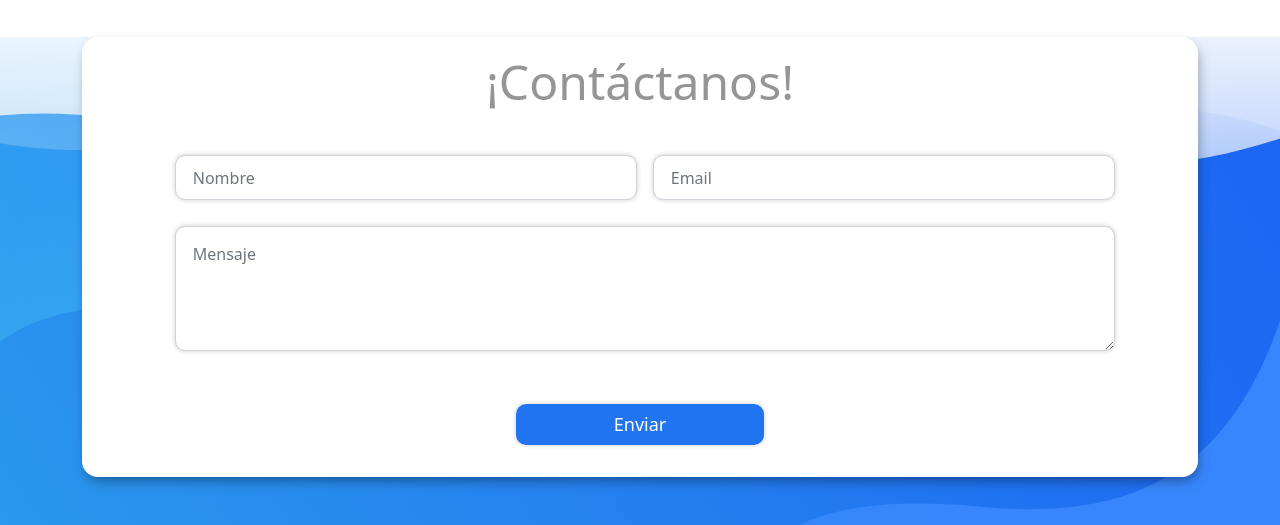
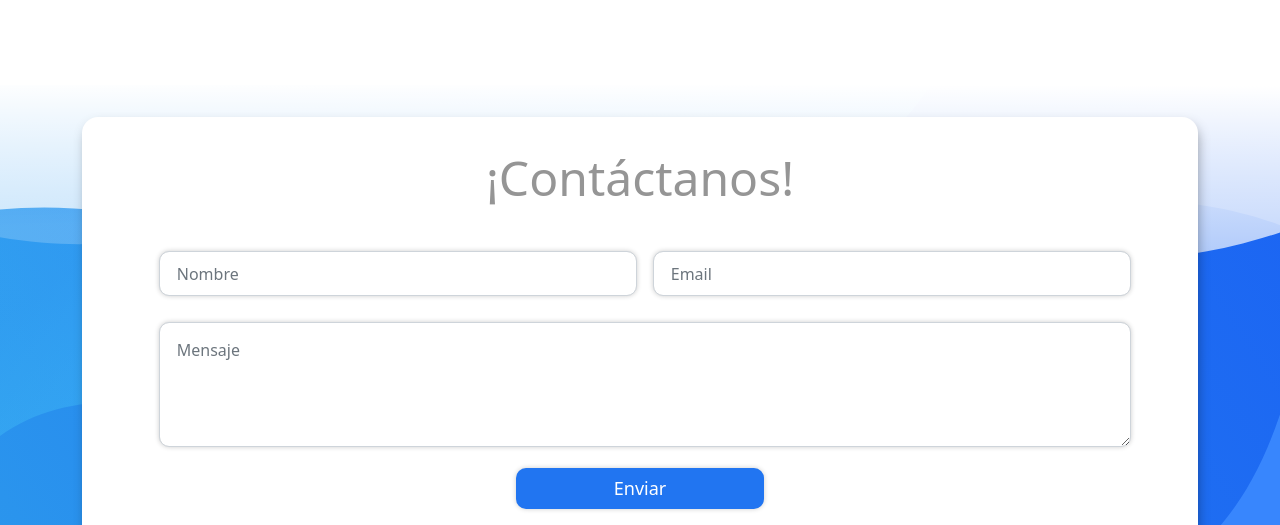
Before and after one commit to NxtFi/www.nxtfi.net, a plain HTML site: page index.html in a window 1280 px wide. Shown: the part 5190-5715 px from the top of the page. Drawn offline with nearby package versions, Linux system fonts and the light colour scheme.

Commit message:
fix spacing

```diff
--- a/assets/css/styles.css
+++ b/assets/css/styles.css
@@ -223,7 +223,6 @@ section {
 }
 
 
-
 .bgimage-features {
     width: 100%;
     height: 828.99px;
@@ -234,6 +233,26 @@ section {
     position: relative;
 }
 
+.bgimage-features:last-child{
+    padding-top: 5rem;
+    background-position: top 3rem center;
+}
+
+.form-title{
+    padding-top: 2rem;
+}
+
+.form-footer{
+    height: 100%;
+}
+
+form > .col-12:last-child{
+    margin: 1rem 0;
+}
+
+.footer .bg-form form button.btn-enviar{
+    margin: 0;
+}
 
 .feature-text {
     text-align: center;
@@ -308,9 +327,7 @@ section {
 
 .footer .bg-form {
     box-shadow: 2px 6px 13px -3px rgba(0, 0, 0, 0.41);
-    height: 28rem;
     margin-bottom: 4rem;
-    padding: 1rem;
     background-color: #fff;
     border-radius: 1rem;
 }
--- a/index.html
+++ b/index.html
@@ -227,11 +227,11 @@
       </div>
     </section>
 
-    <div class="bgimage-features" id="contact">
+    <div class="bgimage-features form-footer" id="contact">
       <div class="container">
         <div class="footer">
           <div class="bg-form">
-            <h2 class="text-center">¡Contáctanos!</h2>
+            <h2 class="text-center form-title">¡Contáctanos!</h2>
             <form class="row g-3">
               <div class="col-md-6">
                 <input type="text" class="form-control" placeholder="Nombre">
@@ -243,7 +243,7 @@
                 <textarea class="form-control" placeholder="Mensaje" rows="3" cols="5"></textarea>
               </div>
               <div class="col-12">
-                <button type="submit" class="btn">Enviar</button>
+                <button type="submit" class="btn btn-enviar">Enviar</button>
               </div>
             </form>
           </div>
@@ -251,7 +251,7 @@
           <div class="text-center">
             <img src="./assets/img/logos/NXTFIwhite_1.svg" width="450" alt="NxtFi">
           </div>
-          <div>
+
           <ul class="nav justify-content-center navbar-dark">
             <li class="nav-item">
               <a class="nav-link" href="#about">Quiénes somos</a>
@@ -266,7 +266,7 @@
               <a class="nav-link" href="#contact">Contacto</a>
             </li>
           </ul>
-          </div>
+
           <footer>
             <span>©2021 NtxFi, All rights reserved.</sp>
           </footer>
```
Lines whose indentation alone changed are shown as unchanged.
